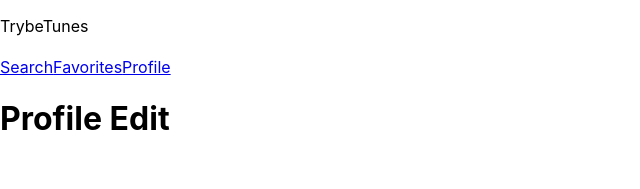
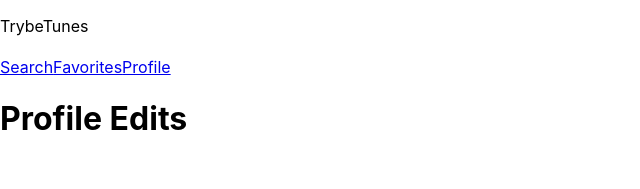
Before and after one commit to ogabrielfef/DevTunes, a React (Create React App) app: page /profile/edit in a window 1280 px wide. Shown: the top 189 px of the page, without its empty margins (0-640 px from the left). Built offline with nearby package versions, Linux system fonts and the light colour scheme.

Commit message:
req 2 lint

```diff
--- a/src/pages/ProfileEdit.js
+++ b/src/pages/ProfileEdit.js
@@ -6,7 +6,7 @@ class ProfileEdit extends Component {
     return (
       <div data-testid="page-profile-edit">
         <Header />
-        <h1>Profile Edit</h1>
+        <h1>Profile Edits</h1>
       </div>
     );
   }
```
